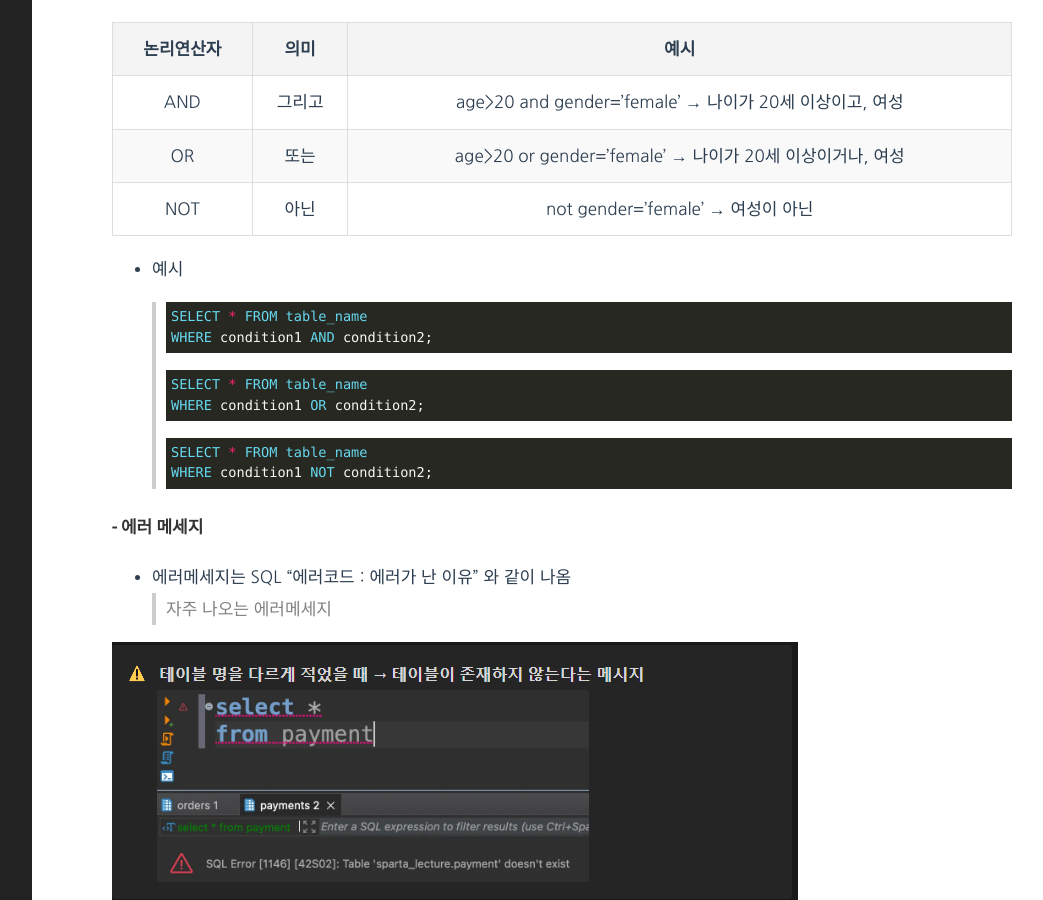
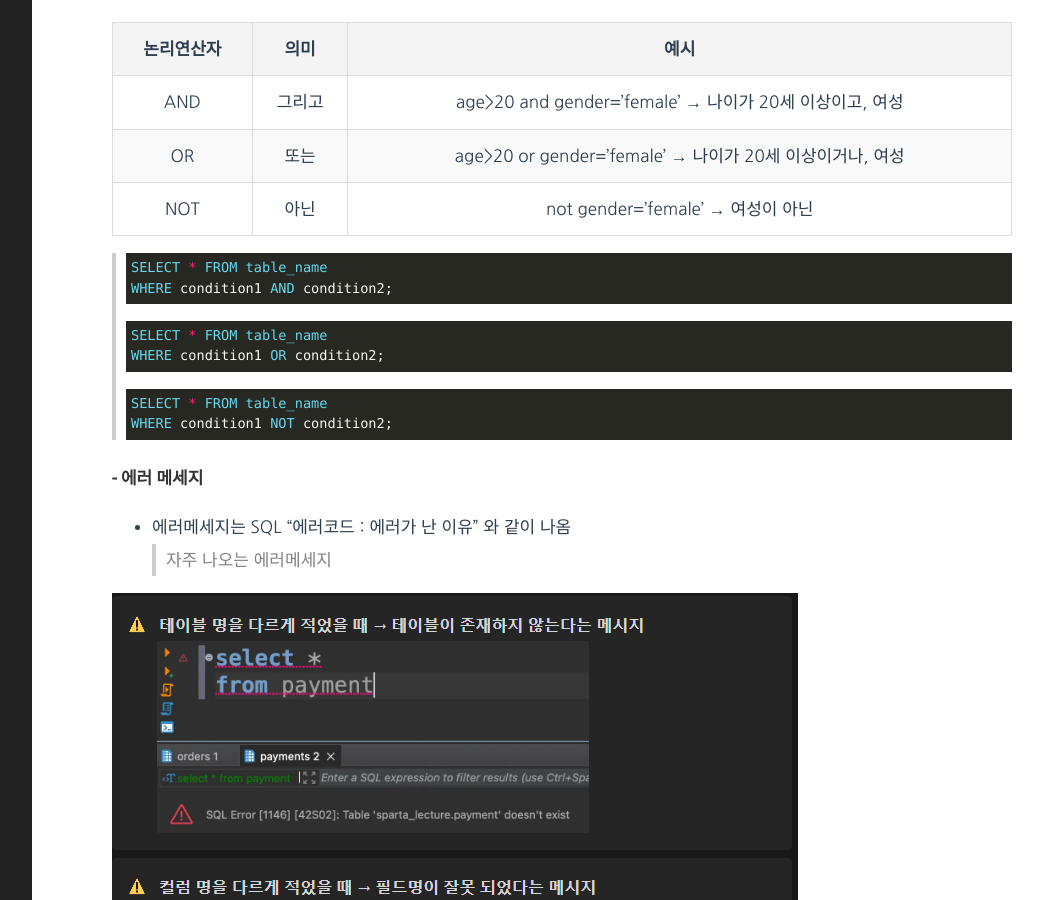
Before and after one commit to s-woni/s-woni.github.io, a Jekyll site: the page built from _posts/pre-camp-til/2025-01-20-til.md, in a window 1280 px wide and 900 px high, scrolled down 3157 px. Shown: the whole window, without its empty margins (188-1231 px from the left). Built offline with Jekyll 4.4.1, drawn with Linux system fonts in a browser that asks for light colours.

Commit message:
Update 2025-01-20-til.md

````diff
--- a/_posts/pre-camp-til/2025-01-20-til.md
+++ b/_posts/pre-camp-til/2025-01-20-til.md
@@ -121,7 +121,6 @@ SELECT * FROM students WHERE name LIKE '김_준';
 | OR | 또는 | age>20 or gender=’female’ → 나이가 20세 이상이거나, 여성 |
 | NOT | 아닌 | not gender=’female’ → 여성이 아닌 |
 
-- 예시
 >
 ```sql
 SELECT * FROM table_name
````
